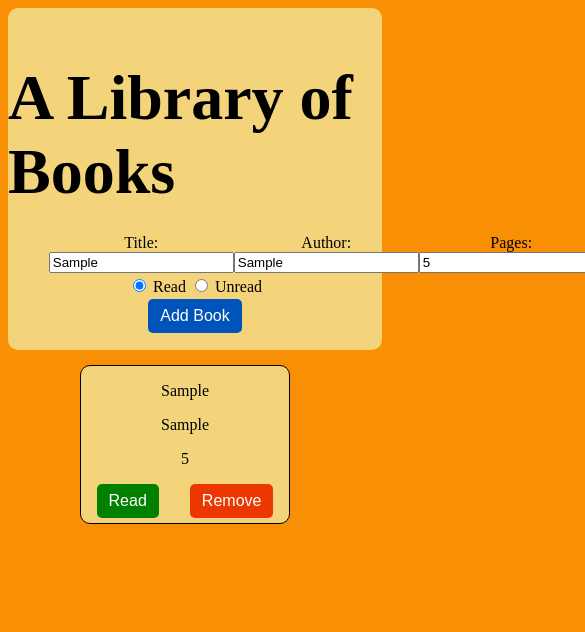
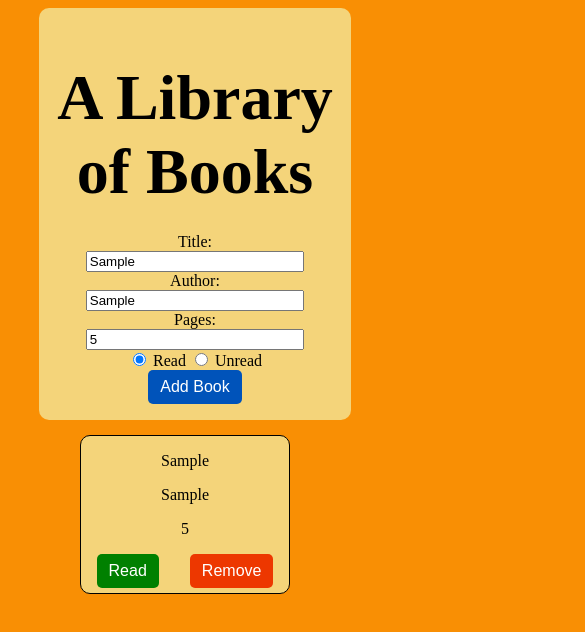
Before and after one commit to IanKj/library, a plain HTML site: page index.html in a window 390 px wide. Both pictures are taken after typing "Sample", "Sample", "5" into the empty fields and a click on the button "Add Book". Shown: the whole page, 585 px wide, since content can reach past the window. Drawn offline with Linux system fonts and the light colour scheme.

Commit message:
added media queries, touched up styles. added localStorage, need to sync the removal of books

```diff
--- a/app.css
+++ b/app.css
@@ -7,7 +7,9 @@ body {
 
 .header {
     display: flex;
+    width: 75vw;
     flex-direction: column;
+    justify-content: center;
     align-items: center;
     background-color: #f4d47a;
     border-radius: 10px;
@@ -16,6 +18,7 @@ body {
 h1 {
     font-size: 4rem;
     margin-bottom: 1.5rem;
+    text-align: center;
 }
 
 form {
@@ -23,7 +26,7 @@ form {
     flex-direction: column;
     align-items: center;
     justify-content: space-around;
-    width: 75vw;
+    width: 100%;
     height:12vh;
     margin-bottom: 1rem;
 }
@@ -88,16 +91,15 @@ button {
     font-size: 1rem;
     cursor: pointer;
     text-align: center;
-    transition: background 250ms ease-in-out,
-                transform 150ms ease;
+    transition: background 400ms ease-in-out,
+                transform 400ms ease-in-out;
     -webkit-appearance: none;
     -moz-appearance: none;
     border-radius: 5px;
 }
 
-button:hover,
- button:focus {
-    background: #0053ba;
+button:hover{
+    transform: scale(1.1)
 }
 
 article div {
@@ -113,3 +115,31 @@ article div {
     opacity: 1;
     transition: opacity 10 ease-in-out
 }
+
+@media screen and (min-width: 650px) {
+    .header {
+        width: 640px;
+    }
+}
+
+@media screen and (max-width: 650px) {
+    .text-input-container {
+        flex-direction: column;
+    }
+
+    .text-input-container {
+        width: 70%;
+    }
+    form {
+        height: auto;
+    }
+    /* h1 {
+        width: 75%;
+    } */
+    .header {
+        display: flex;
+        width: 80vw;
+        text-align: center;
+
+    }
+}
--- a/app.js
+++ b/app.js
@@ -1,3 +1,6 @@
+const myLibrary = [];
+
+
 const submit = document.querySelector('#addBookBtn')
 const title = document.querySelector('#title')
 const author = document.querySelector('#author')
@@ -6,7 +9,7 @@ const completed = document.querySelector('#completed')
 const notCompleted = document.querySelector('#notCompleted')
 const bookContainer = document.querySelector('.bookContainer');
 
-const myLibrary = [];
+
 
 function Book(title, author, pages, isCompleted) {
     this.title = title,
@@ -39,6 +42,9 @@ submit.addEventListener('click', e => {
 
 function addBookToLibrary(book) {
     myLibrary.push(book)
+    localStorage.setItem('myLibrary', JSON.stringify(myLibrary));
+
+
     const bookWrapper = document.createElement('article');
     const bookTitle = document.createElement('p');
     bookTitle.innerText = book.title;
@@ -86,4 +92,17 @@ function addBookToLibrary(book) {
     setTimeout(function () {
         bookWrapper.classList.add('show');
     }, 1)
+
+
 }
+
+
+let localLibrary = JSON.parse(localStorage.getItem('myLibrary'))
+console.log(localLibrary)
+if (localLibrary) {
+    localLibrary.forEach(book => {
+        console.log('adding book from memory...')
+        addBookToLibrary(book)
+
+    })
+}
```
